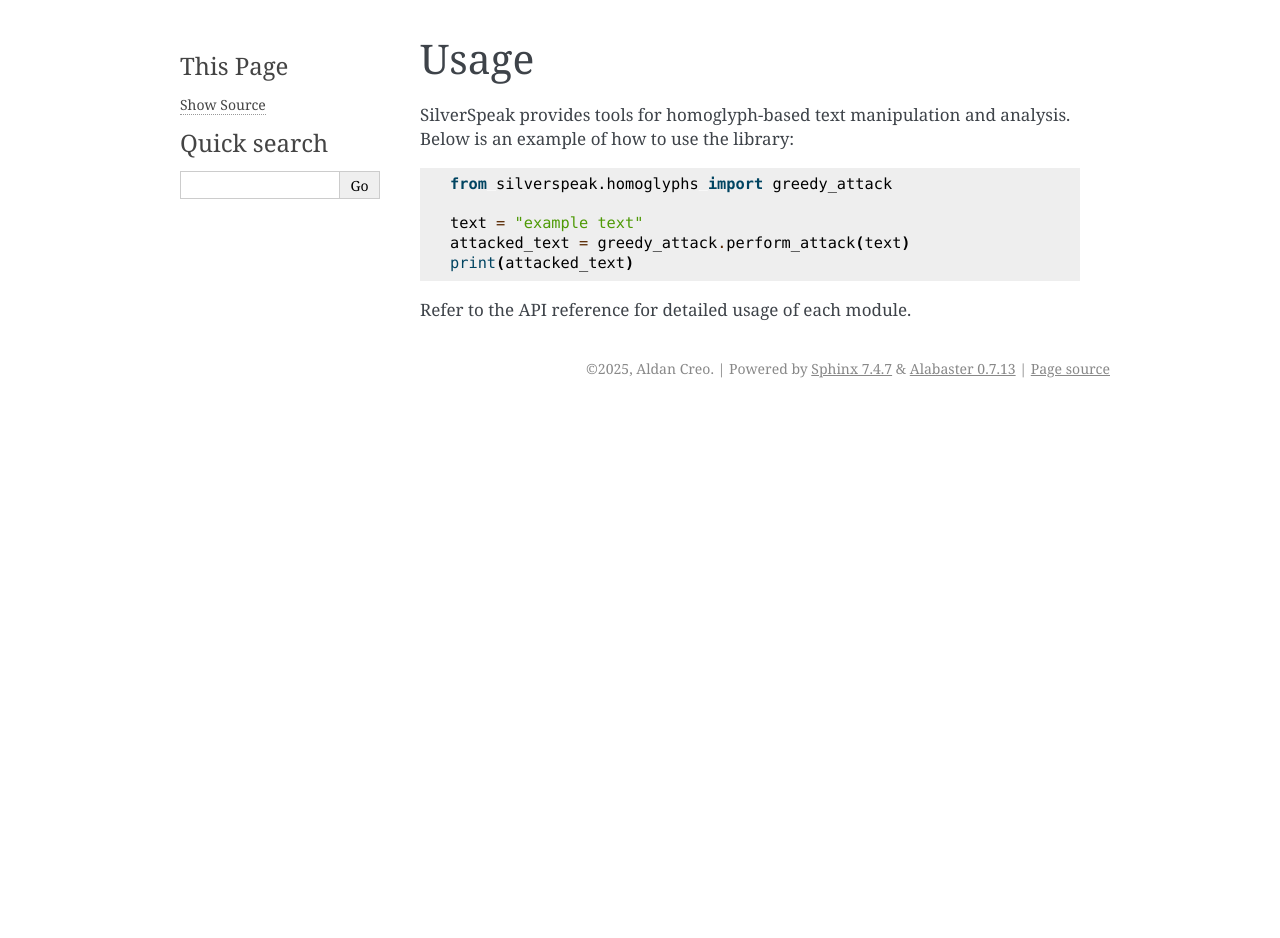
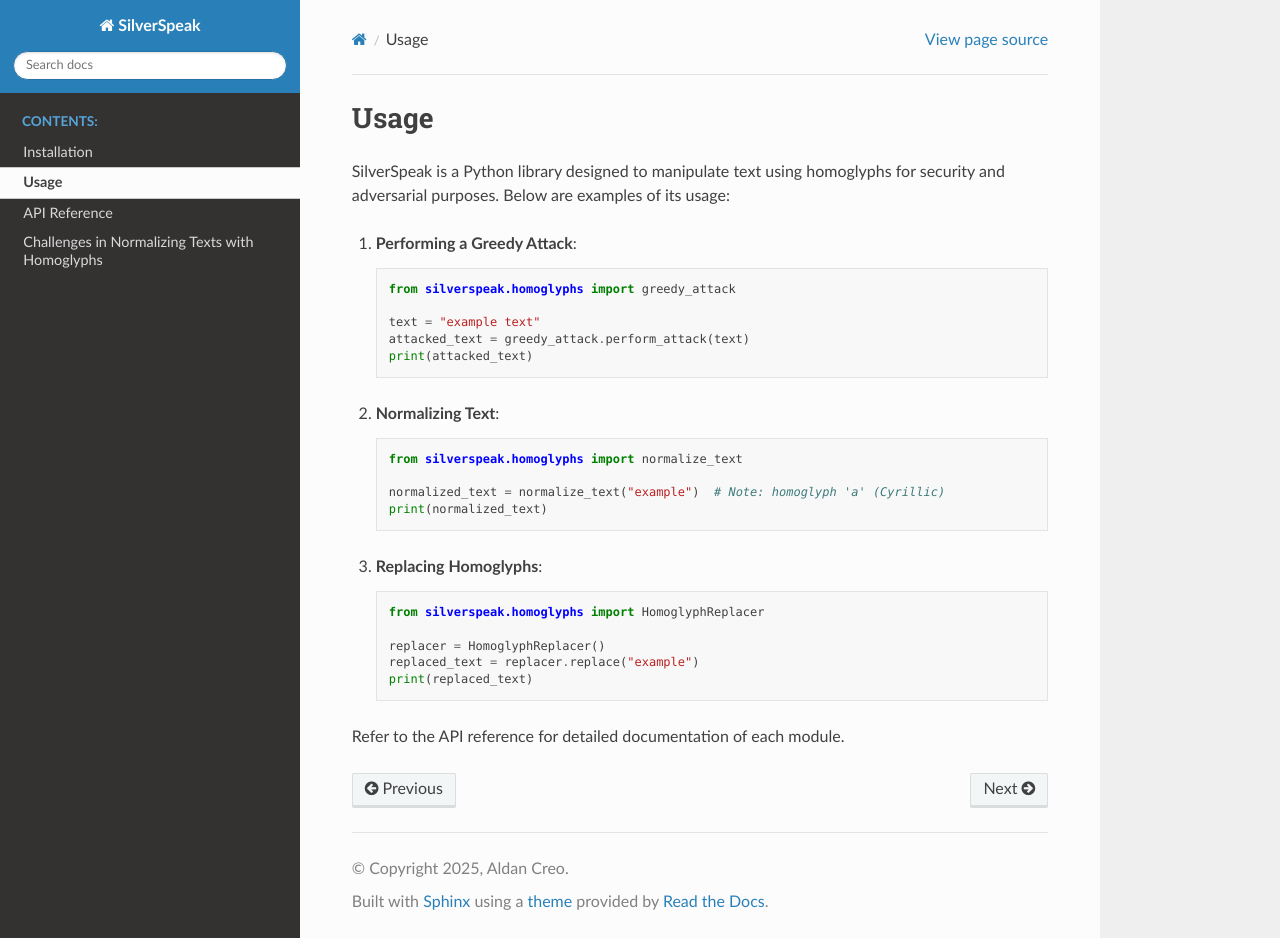
Before and after one commit to ACMCMC/silverspeak, a Sphinx documentation site: the page built from docs/source/usage.rst, in a window 1280 px wide and 938 px high. Built offline with Sphinx 7.4.7 and the Read the Docs theme 3.1.0, drawn with Linux system fonts in a browser that asks for light colours.

Commit message:
WIP Docs

```diff
--- a/docs/source/conf.py
+++ b/docs/source/conf.py
@@ -2,6 +2,15 @@
 #
 # For the full list of built-in configuration values, see the documentation:
 # https://www.sphinx-doc.org/en/master/usage/configuration.html
+
+import os
+import sys
+
+# Add the root directory of the project to the Python path
+sys.path.insert(0, os.path.abspath('../../'))
+
+# Ensure the Python path includes the `silverspeak` directory
+sys.path.insert(0, os.path.abspath('../../silverspeak'))
 
 # -- Project information -----------------------------------------------------
 # https://www.sphinx-doc.org/en/master/usage/configuration.html#project-information
@@ -17,7 +26,8 @@ release = '1.0'
 extensions = [
     'sphinx.ext.autodoc',
     'sphinx.ext.viewcode',
-    'sphinx.ext.napoleon'
+    'sphinx.ext.napoleon',
+    'sphinx_rtd_theme'
 ]
 
 templates_path = ['_templates']
@@ -28,5 +38,5 @@ language = 'en'
 # -- Options for HTML output -------------------------------------------------
 # https://www.sphinx-doc.org/en/master/usage/configuration.html#options-for-html-output
 
-html_theme = 'alabaster'
+html_theme = 'sphinx_rtd_theme'
 html_static_path = ['_static']
--- a/docs/source/index.rst
+++ b/docs/source/index.rst
@@ -13,6 +13,7 @@ Welcome to SilverSpeak's documentation!
    installation
    usage
    api_reference
+   challenges
 
 Indices and tables
 ==================
--- a/docs/source/usage.rst
+++ b/docs/source/usage.rst
@@ -1,14 +1,35 @@
 Usage
 =====
 
-SilverSpeak provides tools for homoglyph-based text manipulation and analysis. Below is an example of how to use the library:
+SilverSpeak is a Python library designed to manipulate text using homoglyphs for security and adversarial purposes. Below are examples of its usage:
 
-.. code-block:: python
+1. **Performing a Greedy Attack**:
 
-   from silverspeak.homoglyphs import greedy_attack
+   .. code-block:: python
 
-   text = "example text"
-   attacked_text = greedy_attack.perform_attack(text)
-   print(attacked_text)
+      from silverspeak.homoglyphs import greedy_attack
 
-Refer to the API reference for detailed usage of each module.
+      text = "example text"
+      attacked_text = greedy_attack.perform_attack(text)
+      print(attacked_text)
+
+2. **Normalizing Text**:
+
+   .. code-block:: python
+
+      from silverspeak.homoglyphs import normalize_text
+
+      normalized_text = normalize_text("exаmple")  # Note: homoglyph 'а' (Cyrillic)
+      print(normalized_text)
+
+3. **Replacing Homoglyphs**:
+
+   .. code-block:: python
+
+      from silverspeak.homoglyphs import HomoglyphReplacer
+
+      replacer = HomoglyphReplacer()
+      replaced_text = replacer.replace("example")
+      print(replaced_text)
+
+Refer to the API reference for detailed documentation of each module.
--- a/pyproject.toml
+++ b/pyproject.toml
@@ -21,7 +21,8 @@ unicodedataplus = "^16.0.0.post1"
 [tool.poetry.group.dev.dependencies]
 ipykernel = "^6.29.5"
 pytest = "^8.3.5"
-sphinx = "^8.2.3"
+sphinx = "^7.0.0"
+sphinx_rtd_theme = "^1.2.0"
 
 [build-system]
 requires = ["poetry-core>=1.0.0"]
```
Also changed, not shown: docs/source/api_reference.rst (+6 -1 lines), docs/source/challenges.rst (added, +8 -0 lines), docs/source/installation.rst (+20 -4 lines), 3 other files.
